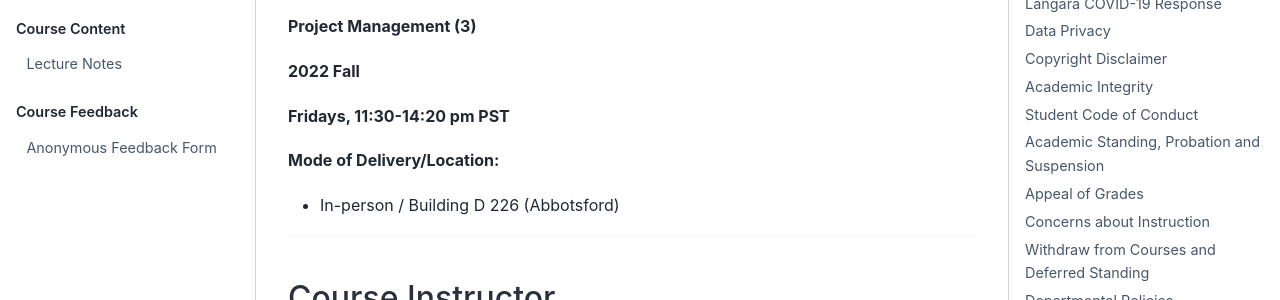
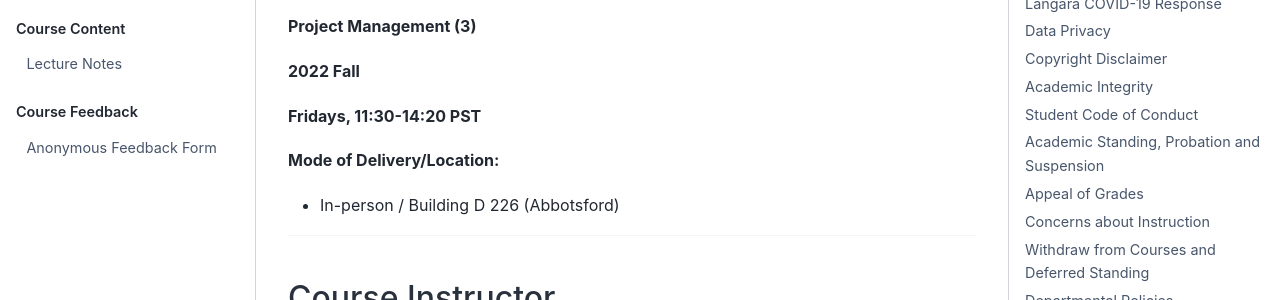
Before and after one commit to Parsa-Rajabi/cis-385, a Jupyter Book: the page built from about/syllabus.md, in a window 1280 px wide and 900 px high. Shown: the part 332-632 px from the top of the window. Built offline with Jupyter Book 1.0.4 settings and Sphinx 7.4.7 and the Sphinx Book theme 1.1.4, drawn with Linux system fonts in a browser that asks for light colours.

```diff
--- a/_config.yml
+++ b/_config.yml
@@ -69,7 +69,7 @@ sphinx:
       # COREQS: "N/A"
       TERM: "2022 Fall"
       ROOM: "Bldg D 226"
-      MEETING_TIMES: "Fridays, 11:30-14:20 pm PST"
+      MEETING_TIMES: "Fridays, 11:30-14:20 PST"
       # GRACE_PERIOD: "48 hour"
       # W_DATE_1: "11:59 PDT on January 22, 2021"
       # W_DATE_2: "11:59 PDT on March 26, 2021"
```
Also changed, not shown: about/welcome.md (+0 -1 lines).
